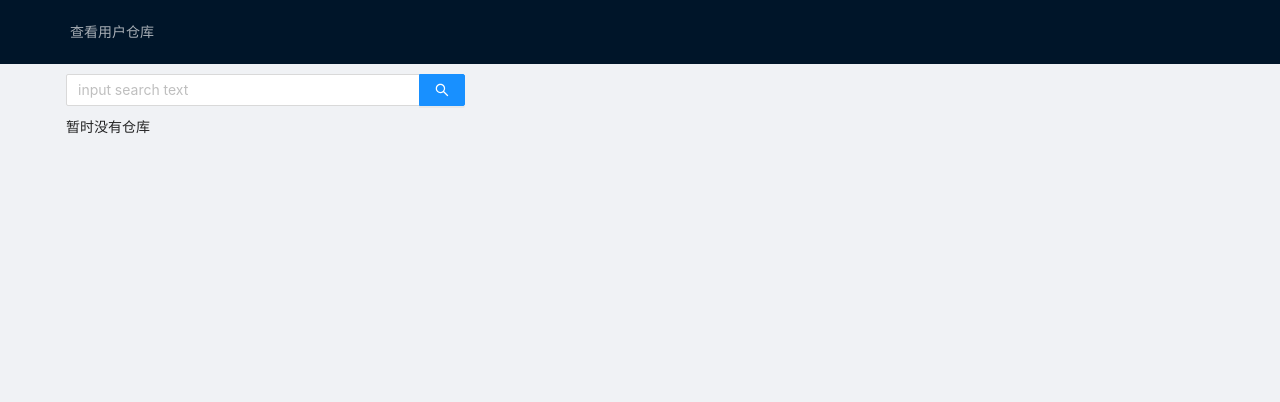
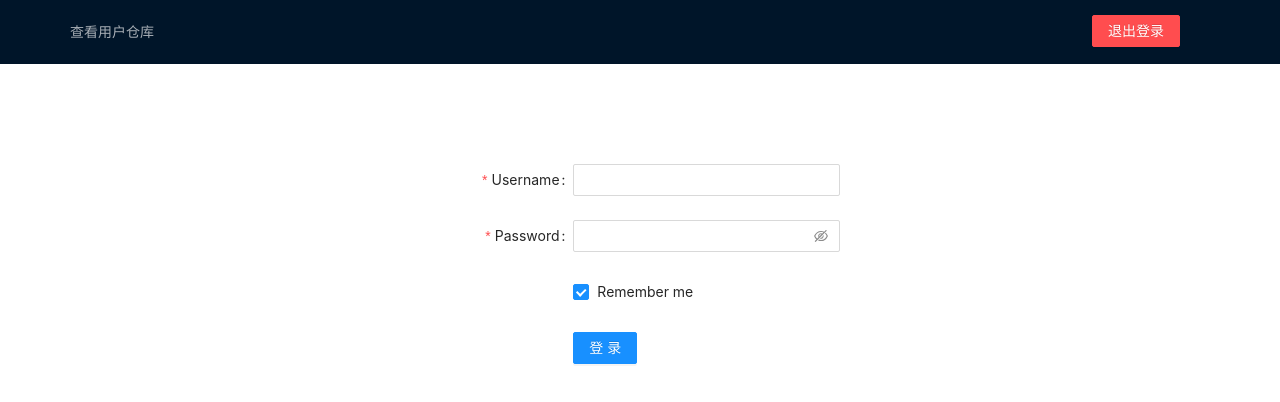
Before and after one commit to zoeqhh/github-project, a React (Create React App) app: page /login in a window 1280 px wide. Before the commit this address led to /dashboard. Shown: the top 402 px of the page. Built offline with nearby package versions, Linux system fonts and the light colour scheme.

Commit message:
增加登录页

```diff
--- a/src/App.js
+++ b/src/App.js
@@ -1,6 +1,6 @@
 import React from 'react'
-import { Switch, Route, Redirect } from 'react-router-dom'
-import { DashBoard, Detail } from './pages'
+import { Route } from 'react-router-dom'
+import { DashBoard, Detail, Login } from './pages'
 import { MyHeader } from './components'
 // import routes from './routers'
 
@@ -8,26 +8,11 @@ function App() {
   return (
     <div className="App">
       <MyHeader />
-      <Switch>
-        <Route path="/dashboard" render={() => (<DashBoard />)} />
-        <Route path="/detail/:store_fullName" render={() => (<Detail />)} />
-        {/* {
-          routes.map((route) => {
-            const C = route.component
-            return (
-              <Route
-                key={route.title}
-                path={route.path}
-                exact
-                render={(props) => (
-                  <C {...props} />
-                )}
-              />
-            )
-          })
-        } */}
-      </Switch>
-      <Redirect to="/dashboard" from="/" />
+      <Route>
+        <Route path="/dashboard" render={(props) => (<DashBoard {...props} />)} />
+        <Route path="/detail/:store_fullName" render={(props) => (<Detail {...props} />)} />
+        <Route path="/login" render={(props) => (<Login {...props} />)} />
+      </Route>
     </div>
   )
 }
--- /dev/null
+++ b/src/components/MyHeader/index.css
@@ -0,0 +1,8 @@
+.sight-out {
+  position: absolute;
+  top: 15px;
+  right: 100px;
+}
+.header {
+  position: relative;
+}
--- a/src/components/MyHeader/index.js
+++ b/src/components/MyHeader/index.js
@@ -1,9 +1,28 @@
 import React from 'react'
-import { Menu, Layout } from 'antd'
+import { Menu, Layout, Button } from 'antd'
+import './index.css'
+import { useHistory } from 'react-router-dom'
 
 const { Header } = Layout
 
-export default function MyHeader() {
+export default function MyHeader(props) {
+  // console.log(props.isLogin)
+  const history = useHistory()
+  const sightOut = () => {
+    history.push('/login')
+  }
+  if (props.isLogin === 'false') {
+    return (
+      <div>
+        <Header className="header">
+          <div className="logo" />
+          <Menu theme="dark" mode="horizontal" defaultSelectedKeys={['2']}>
+            <Menu.Item key="1">查看用户仓库</Menu.Item>
+          </Menu>
+        </Header>
+      </div>
+    )
+  }
   return (
     <div>
       <Header className="header">
@@ -11,6 +30,9 @@ export default function MyHeader() {
         <Menu theme="dark" mode="horizontal" defaultSelectedKeys={['2']}>
           <Menu.Item key="1">查看用户仓库</Menu.Item>
         </Menu>
+        <Button className="sight-out" type="primary" danger onClick={sightOut}>
+          退出登录
+        </Button>
       </Header>
     </div>
   )
--- a/src/index.js
+++ b/src/index.js
@@ -1,6 +1,6 @@
 import React from 'react'
 import ReactDOM from 'react-dom/client'
-import { BrowserRouter as Router, Route } from 'react-router-dom'
+import { BrowserRouter as Router, Route, Redirect } from 'react-router-dom'
 import { Provider } from 'react-redux'
 import App from './App'
 import store from './store/store'
@@ -10,6 +10,7 @@ root.render(
   <Router>
     <Provider store={store}>
       <Route path="/" component={App} />
+      <Redirect to="/login" from="/" />
     </Provider>
   </Router>,
 )
--- a/src/pages/Detail/index.js
+++ b/src/pages/Detail/index.js
@@ -32,7 +32,6 @@ function Detail(props) {
 }
 
 export default connect(
-  // @ts-ignore
   (state) => ({ ...state.user }),
   { requestStoreDetailAction },
 )(withRouter(Detail))
--- /dev/null
+++ b/src/pages/Login/index.css
@@ -0,0 +1,4 @@
+.login {
+  width: 400px;
+  margin: 100px auto;
+}
--- /dev/null
+++ b/src/pages/Login/index.js
@@ -0,0 +1,52 @@
+import React from 'react'
+import {
+  Form, Input, Button, Checkbox,
+} from 'antd'
+import { useHistory } from 'react-router-dom'
+import './index.css'
+
+export default function Login() {
+  const history = useHistory()
+  const login = () => {
+    history.push('/dashboard')
+  }
+  return (
+    <div className="login">
+      <Form
+        name="basic"
+        labelCol={{ span: 8 }}
+        wrapperCol={{ span: 16 }}
+        initialValues={{ remember: true }}
+        // onFinish={onFinish}
+        // onFinishFailed={onFinishFailed}
+        autoComplete="off"
+      >
+        <Form.Item
+          label="Username"
+          name="username"
+          rules={[{ required: true, message: 'Please input your username!' }]}
+        >
+          <Input />
+        </Form.Item>
+
+        <Form.Item
+          label="Password"
+          name="password"
+          rules={[{ required: true, message: 'Please input your password!' }]}
+        >
+          <Input.Password />
+        </Form.Item>
+
+        <Form.Item name="remember" valuePropName="checked" wrapperCol={{ offset: 8, span: 16 }}>
+          <Checkbox>Remember me</Checkbox>
+        </Form.Item>
+
+        <Form.Item wrapperCol={{ offset: 8, span: 16 }}>
+          <Button type="primary" htmlType="submit" onClick={login}>
+            登录
+          </Button>
+        </Form.Item>
+      </Form>
+    </div>
+  )
+}
--- a/src/pages/index.js
+++ b/src/pages/index.js
@@ -1,4 +1,5 @@
 import Detail from './Detail'
 import DashBoard from './Dashboard/index'
+import Login from './Login'
 
-export { Detail, DashBoard }
+export { Detail, DashBoard, Login }
```
Also changed, not shown: src/routers.js (+11 -3 lines).
